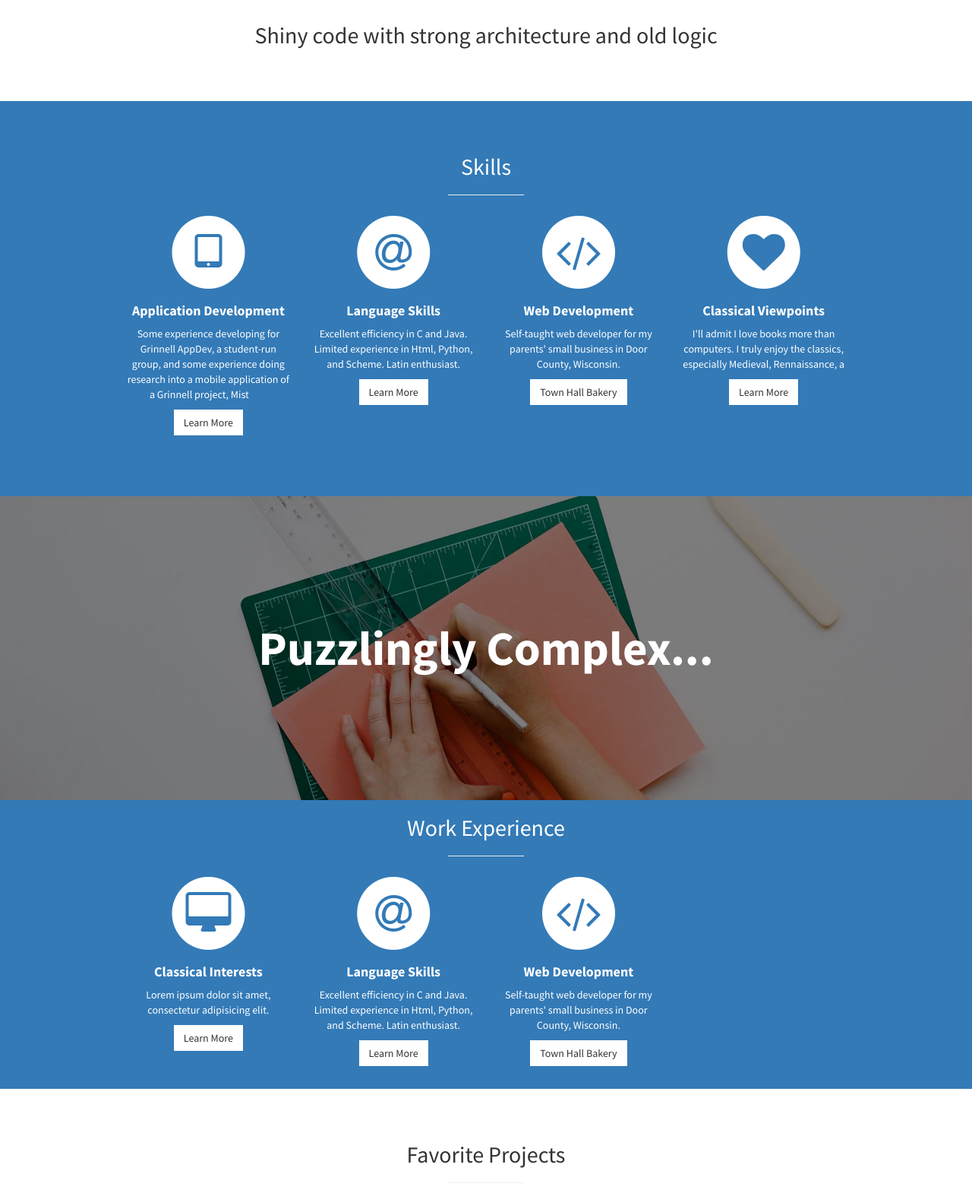
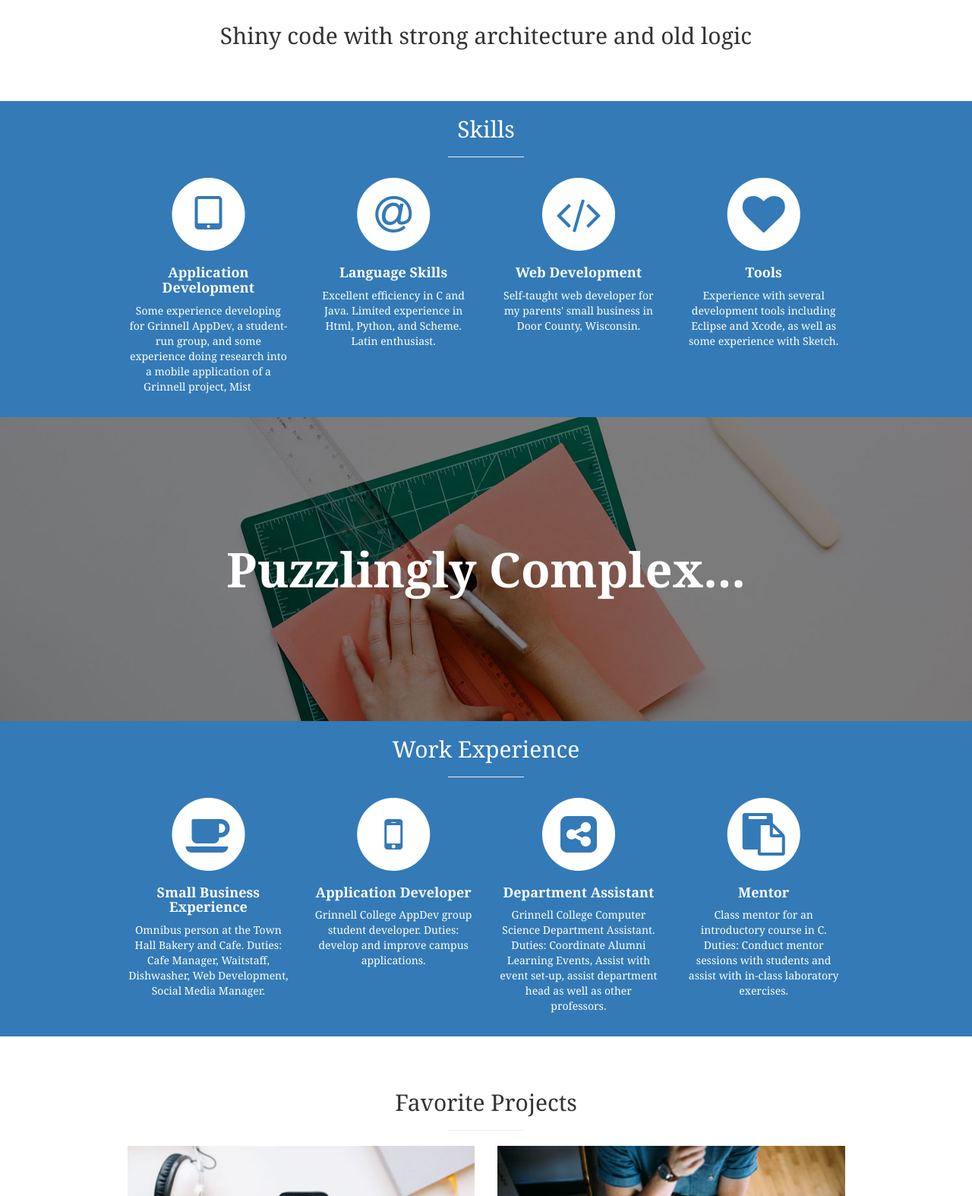
Before and after one commit to Rjervis3/Personal_Website, a website: page index.html in a window 1280 px wide. Shown: the part 840-2414 px from the top of the page at 76% size. Drawn offline with Linux system fonts and the light colour scheme.

Commit message:
updated text for skills and experience

```diff
--- a/css/stylish-portfolio.css
+++ b/css/stylish-portfolio.css
@@ -13,7 +13,8 @@ body {
 }
 
 body {
-    font-family: "Source Sans Pro","Helvetica Neue",Helvetica,Arial,sans-serif;
+    /* font-family: "Source Sans Pro","Helvetica Neue",Helvetica,Arial,sans-serif; */
+    font-family:"Georgia", Georgia, Serif;
 }
 
 .text-vertical-center {
@@ -170,7 +171,7 @@ hr.small {
 
 /* Services */
 
-.services {
+.skills {
     padding: 50px 0;
 }
 
@@ -220,18 +221,6 @@ hr.small {
     margin: 10px;
 }
 
-/* Map */
-
-.map {
-    height: 500px;
-}
-
-@media(max-width:768px) {
-    .map {
-        height: 75%;
-    }
-}
-
 /* Footer */
 
 footer {
--- a/index.html
+++ b/index.html
@@ -46,7 +46,7 @@
                 <a href="#about" onclick = $("#menu-close").click(); >About</a>
             </li>
             <li>
-                <a href="#services" onclick = $("#menu-close").click(); >Services</a>
+                <a href="#skills" onclick = $("#menu-close").click(); >Skills</a>
             </li>
             <li>
                 <a href="#portfolio" onclick = $("#menu-close").click(); >Portfolio</a>
@@ -83,7 +83,7 @@
 
     <!-- Services -->
     <!-- The circle icons use Font Awesome's stacked icon classes. For more information, visit http://fontawesome.io/examples/ -->
-    <section id="services" class="services bg-primary">
+    <section id="skills" class="services bg-primary">
         <div class="container">
             <div class="row text-center">
                 <div class="col-lg-10 col-lg-offset-1">
@@ -102,7 +102,7 @@
                                 <p>Some experience developing for Grinnell AppDev, a student-run group,
                                     and some experience doing research into a mobile application of a
                                     Grinnell project, Mist<a href=# class="btn-link">Mist </a></p>
-                                <a href="#" class="btn btn-light">Learn More</a>
+                               <!-- <a href="#" class="btn btn-light">Learn More</a> -->
                             </div>
                         </div>
                         <div class="col-md-3 col-sm-6">
@@ -115,7 +115,7 @@
                                     <strong>Language Skills</strong>
                                 </h4>
                                 <p>Excellent efficiency in C and Java. Limited experience in Html, Python, and Scheme. Latin enthusiast. </p>
-                                <a href="#" class="btn btn-light">Learn More</a>
+
                             </div>
                         </div>
                         <div class="col-md-3 col-sm-6">
@@ -129,7 +129,6 @@
                                 </h4>
                                 <p>Self-taught web developer for my parents' small business in Door County,
                                     Wisconsin.</p>
-                                <a href="http://www.townhallbakery.com" class="btn btn-light">Town Hall Bakery</a>
                             </div>
                         </div>
                         <div class="col-md-3 col-sm-6">
@@ -139,11 +138,12 @@
                                 <i class="fa fa-heart fa-stack-1x text-primary"></i>
                             </span>
                                 <h4>
-                                    <strong>Classical Viewpoints</strong>
+                                    <strong>Tools</strong>
                                 </h4>
-                                <p>I'll admit I love books more than computers. I truly enjoy
-                                    the classics, especially Medieval, Rennaissance, a</p>
-                                <a href="#" class="btn btn-light">Learn More</a>
+                                <p> Experience with several development tools including Eclipse and Xcode, as well
+                                    as some experience with Sketch.
+                                </p>
+
                             </div>
                         </div>
                     </div>
@@ -172,40 +172,59 @@
                          <div class="service-item">
                                 <span class="fa-stack fa-4x">
                                 <i class="fa fa-circle fa-stack-2x"></i>
-                                <i class="fa fa-desktop fa-stack-1x text-primary"></i>
+                                <i class="fa fa-coffee fa-stack-1x text-primary"></i>
                             </span>
                                 <h4>
-                                    <strong>Classical Interests</strong>
+                                    <strong>Small Business Experience</strong>
                                 </h4>
-                                <p>Lorem ipsum dolor sit amet, consectetur adipisicing elit.</p>
-                                <a href="#" class="btn btn-light">Learn More</a>
+                                <p>Omnibus person at the Town Hall Bakery and Cafe. Duties:
+                                    Cafe Manager, Waitstaff, Dishwasher, Web Development,
+                                    Social Media Manager.</p>
+
                          </div>
                      </div>
                          <div class="col-md-3 col-sm-6">
                             <div class="service-item">
                                 <span class="fa-stack fa-4x">
                                 <i class="fa fa-circle fa-stack-2x"></i>
-                                <i class="fa fa-at fa-stack-1x text-primary"></i>
+                                <i class="fa fa-mobile fa-stack-1x text-primary"></i>
                             </span>
                                 <h4>
-                                    <strong>Language Skills</strong>
+                                    <strong>Application Developer</strong>
                                 </h4>
-                                <p>Excellent efficiency in C and Java. Limited experience in Html, Python, and Scheme. Latin enthusiast. </p>
-                                <a href="#" class="btn btn-light">Learn More</a>
+                                <p> Grinnell College AppDev group student developer. Duties:
+                                    develop and improve campus applications. </p>
+
+                            </div>
+                        </div>
+                            <div class="col-md-3 col-sm-6">
+                            <div class="service-item">
+                                <span class="fa-stack fa-4x">
+                                <i class="fa fa-circle fa-stack-2x"></i>
+                                <i class="fa fa-share-alt-square fa-stack-1x text-primary"></i>
+                            </span>
+                                <h4>
+                                    <strong>Department Assistant</strong>
+                                </h4>
+                                <p> Grinnell College Computer Science Department Assistant.
+                                Duties: Coordinate Alumni Learning Events, Assist with event
+                                set-up, assist department head as well as other professors. </p>
+
                             </div>
                         </div>
                         <div class="col-md-3 col-sm-6">
                             <div class="service-item">
                                 <span class="fa-stack fa-4x">
                                 <i class="fa fa-circle fa-stack-2x"></i>
-                                <i class="fa fa-code fa-stack-1x text-primary"></i>
+                                <i class="fa fa-clipboard fa-stack-1x text-primary"></i>
                             </span>
                                 <h4>
-                                    <strong>Web Development</strong>
+                                    <strong>Mentor</strong>
                                 </h4>
-                                <p>Self-taught web developer for my parents' small business in Door County,
-                                    Wisconsin.</p>
-                                <a href="http://www.townhallbakery.com" class="btn btn-light">Town Hall Bakery</a>
+                                <p>Class mentor for an introductory course in C. Duties: Conduct
+                                    mentor
+                                    sessions with students and assist with in-class laboratory
+                                    exercises. </p>
                             </div>
                         </div>
                      </div>
@@ -261,7 +280,7 @@
                         </div>
                     </div>
                     <!-- /.row (nested) -->
-                    <a href="#" class="btn btn-dark">View More Items</a>
+                    <a href="#" class="btn btn-dark">View More Photos</a>
                 </div>
                 <!-- /.col-lg-10 -->
             </div>
@@ -275,12 +294,12 @@
         <div class="container">
             <div class="row">
                 <div class="col-lg-12 text-center">
-                    <h3>The buttons below are impossible to resist.</h3>
-                    <a href="#" class="btn btn-lg btn-light">Click Me!</a>
-                    <a href="#" class="btn btn-lg btn-dark">Look at Me!</a>
+                    <h3>Check out these outside projects!</h3>
+                    <a href="http://glimmer.grinnell.edu/create" class="btn btn-lg btn-light">Click here to make cool images!</a>
+                    <a href="http://www.townhallbakery.com" class="btn btn-lg btn-dark">Click here to excite your tastebuds!</a>
                 </div>
-            </div>
-        </div>
+            </div> <!--Row-->
+        </div> <!-- Container-->
     </aside>
 
 
@@ -288,13 +307,13 @@
     <footer>
         <div class="container">
             <div class="row">
-                <div class="col-lg-10 col-lg-offset-1 text-center">
+                <div id="contact" class="col-lg-10 col-lg-offset-1 text-center">
                     <h4><strong>Renn Jervis</strong>
                     </h4>
                     <p>Grinnell College <br> 1115 8th Avenue<br>Grinnell, IA 50112</p>
                     <ul class="list-unstyled">
 
-                        <li><i class="fa fa-envelope-o fa-fw"></i>  <a href="jervisre@renaissancecoding.com">jervisre@renaissancecoding.com</a>
+                        <li><i class="fa fa-envelope-o fa-fw"></i>  <a href="mailto:jervisre@renaissancecoding.com">jervisre@renaissancecoding.com</a>
                         </li>
                     </ul>
                     <br>
@@ -308,9 +327,9 @@
                     </ul>
                     <hr class="small">
                     <p class="text-muted">Copyright &copy; RenaissanceCoding 2015</p>
-                </div>
-            </div>
-        </div>
+                </div> <!--Contact-->
+            </div> <!--Row-->
+        </div> <!-- Container-->
     </footer>
 
     <!-- jQuery -->
```
Also changed, not shown: images (1).png (added), images.png (added), img/rose.jpg (added), 3 other files.
